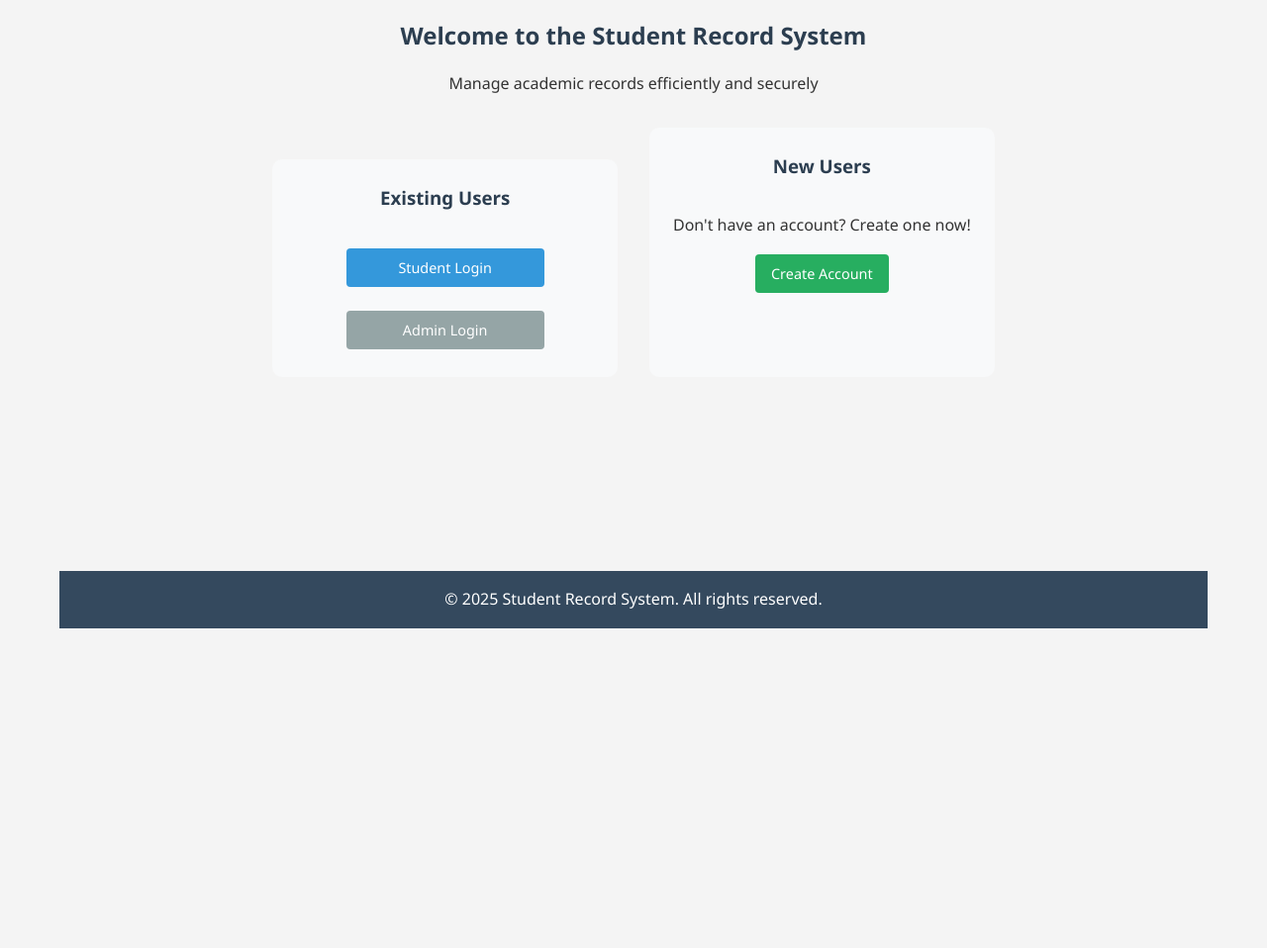
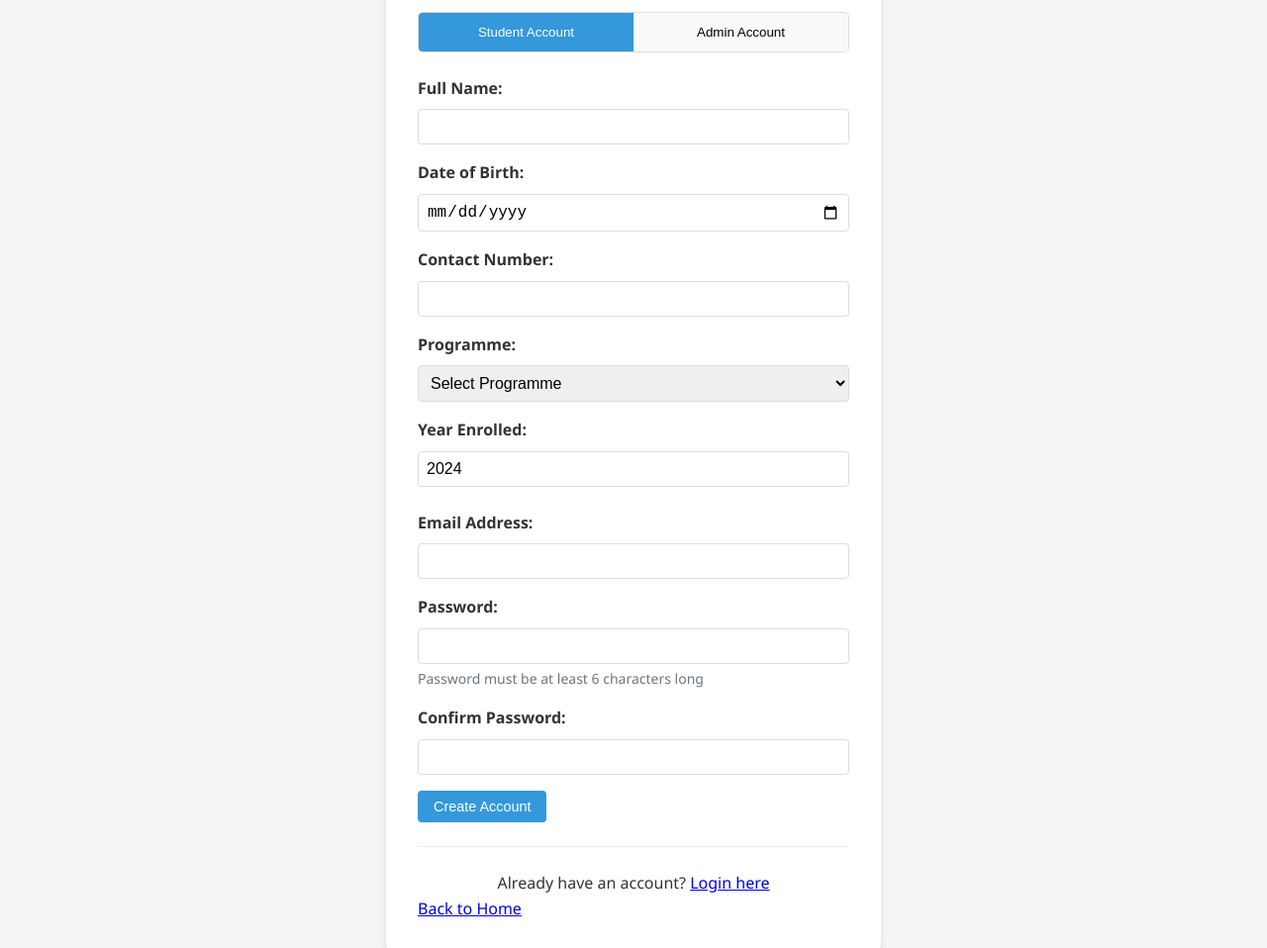
Before and after one commit to Keotshepile2/Database_Project_Student_Management_System, a plain HTML site: page index.html in a window 1280 px wide. Shown: the part 185-1143 px from the top of the page at 99% size. Before the commit the page ends 820 px from the top, so only its background shows below. Drawn offline with Linux system fonts and the light colour scheme; no server answers.

Commit message:
Update index.html

```diff
--- a/index.html
+++ b/index.html
@@ -1,10 +1,9 @@
-
 <!DOCTYPE html>
 <html lang="en">
 <head>
     <meta charset="UTF-8">
     <meta name="viewport" content="width=device-width, initial-scale=1.0">
-    <title>Student Record System</title>
+    <title>Create Account - Student Record System</title>
     <link rel="stylesheet" href="css/style.css">
 </head>
 <body>
@@ -13,42 +12,92 @@
             <h1>Student Record System</h1>
         </header>
 
-        <main class="homepage">
-            <div class="welcome-section">
-                <h2>Welcome to the Student Record System</h2>
-                <p>Manage academic records efficiently and securely</p>
+        <main class="register-page">
+            <div class="register-form-container">
+                <h2>Create Account</h2>
 
-                <div class="auth-options">
-                    <div class="login-options">
-                        <h3>Existing Users</h3>
-                        <a href="login.html?type=student" class="btn btn-primary">Student Login</a>
-                        <a href="login.html?type=admin" class="btn btn-secondary">Admin Login</a>
+                <div class="account-type-selector">
+                    <button type="button" class="type-btn active" data-type="student">Student Account</button>
+                    <button type="button" class="type-btn" data-type="admin">Admin Account</button>
+                </div>
+
+                <form id="register-form" >
+                    <!-- Student Specific Fields -->
+                    <div id="student-fields" class="user-fields">
+                        <div class="form-group">
+                            <label for="student-name">Full Name:</label>
+                            <input type="text" id="student-name" name="studentName" >
+                        </div>
+
+                        <div class="form-group">
+                            <label for="student-dob">Date of Birth:</label>
+                            <input type="date" id="student-dob" name="dateOfBirth" >
+                        </div>
+
+                        <div class="form-group">
+                            <label for="student-contact">Contact Number:</label>
+                            <input type="text" id="student-contact" name="contactNumber">
+                        </div>
+
+                        <div class="form-group">
+                            <label for="student-programme">Programme:</label>
+                            <select id="student-programme" name="programmeCode" >
+                                <option value="">Select Programme</option>
+                            </select>
+                        </div>
+
+                        <div class="form-group">
+                            <label for="student-year">Year Enrolled:</label>
+                            <input type="number" id="student-year" name="yearEnrolled" min="2020" max="2030" value="2024">
+                        </div>
                     </div>
 
-                    <div class="register-options">
-                        <h3>New Users</h3>
-                        <p>Don't have an account? Create one now!</p>
-                        <a href="register.html" class="btn btn-success">Create Account</a>
+                    <!-- Admin Specific Fields -->
+                    <!-- Admin Specific Fields -->
+                    <div id="admin-fields" class="user-fields" style="display: none;">
+                        <div class="form-group">
+                            <label for="admin-name">Full Name:</label>
+                            <input type="text" id="admin-name" name="adminName">
+                        </div>
+
+                        <div class="form-group">
+                            <label for="admin-faculty">Department:</label>
+                            <select id="admin-faculty" name="faculty">
+                                <option value="">Select Faculty</option>
+                                <!-- Options will be populated by JavaScript -->
+                            </select>
+                        </div>
                     </div>
-                </div>
+
+                    <!-- Common Fields -->
+                    <div class="form-group">
+                        <label for="email">Email Address:</label>
+                        <input type="email" id="email" name="email" >
+                    </div>
+
+                    <div class="form-group">
+                        <label for="password">Password:</label>
+                        <input type="password" id="password" name="password" required minlength="6">
+                        <small class="form-help">Password must be at least 6 characters long</small>
+                    </div>
+
+                    <div class="form-group">
+                        <label for="confirm-password">Confirm Password:</label>
+                        <input type="password" id="confirm-password" name="confirmPassword" >
+                    </div>
+
+                    <button type="submit" class="btn btn-primary">Create Account</button>
+                </form>
+
+                <div id="error-message" class="error-message"></div>
+                <div id="success-message" class="success-message"></div>
+
+                <p class="login-link">Already have an account? <a href="login.html">Login here</a></p>
+                <p><a href="index.html">Back to Home</a></p>
             </div>
-
-
         </main>
-
-        <footer>
-            <p>&copy; 2025 Student Record System. All rights reserved.</p>
-        </footer>
     </div>
 
-    <script>
-        // Clear any potentially corrupted auth data when visiting home page
-        if (window.location.pathname.includes('index.html') ||
-            window.location.pathname === '/' ||
-            window.location.pathname.endsWith('/')) {
-
-            console.log('🏠 Home page loaded');
-        }
-    </script>
+    <script src="js/register.js"></script>
 </body>
 </html>
```
